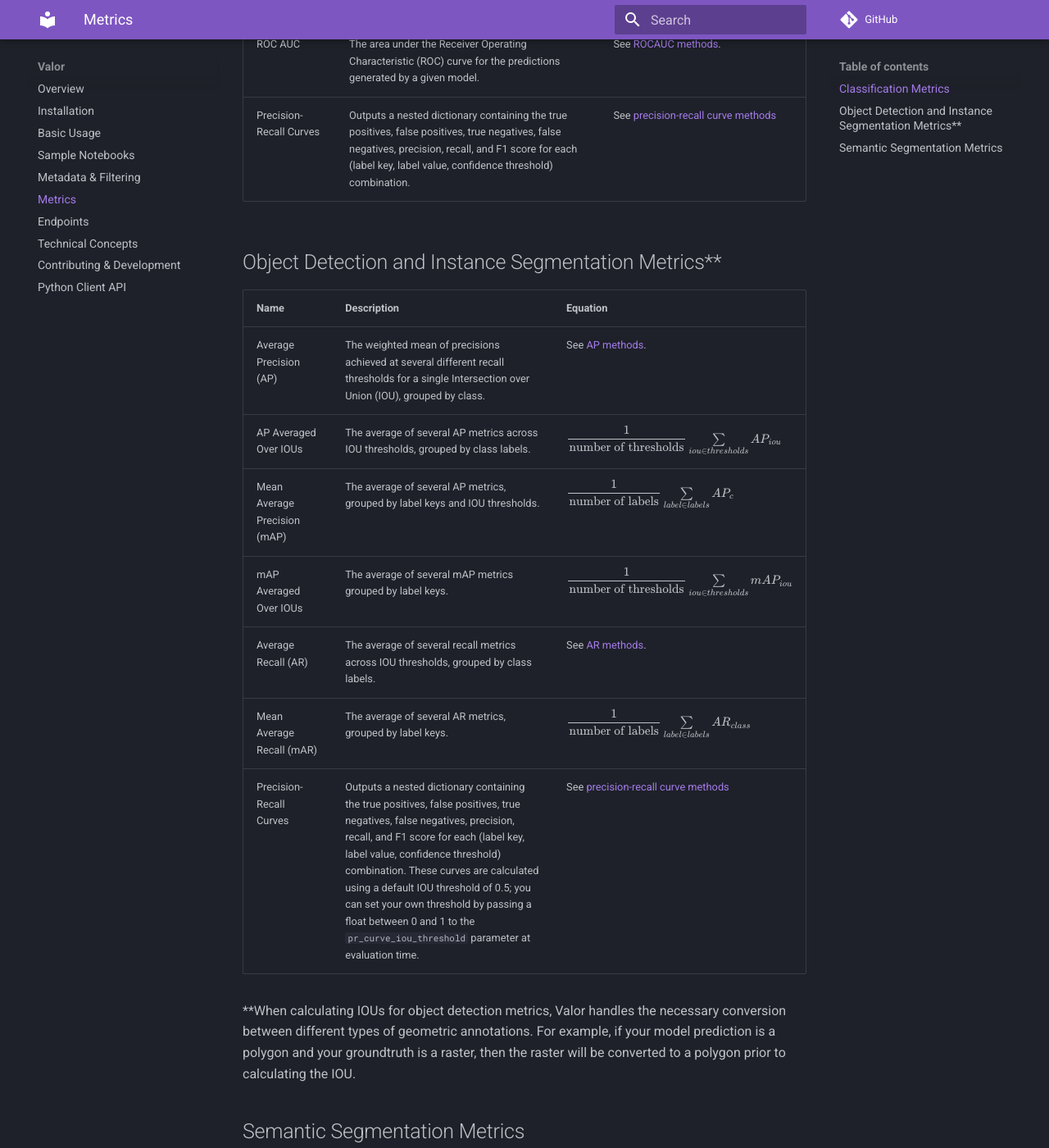
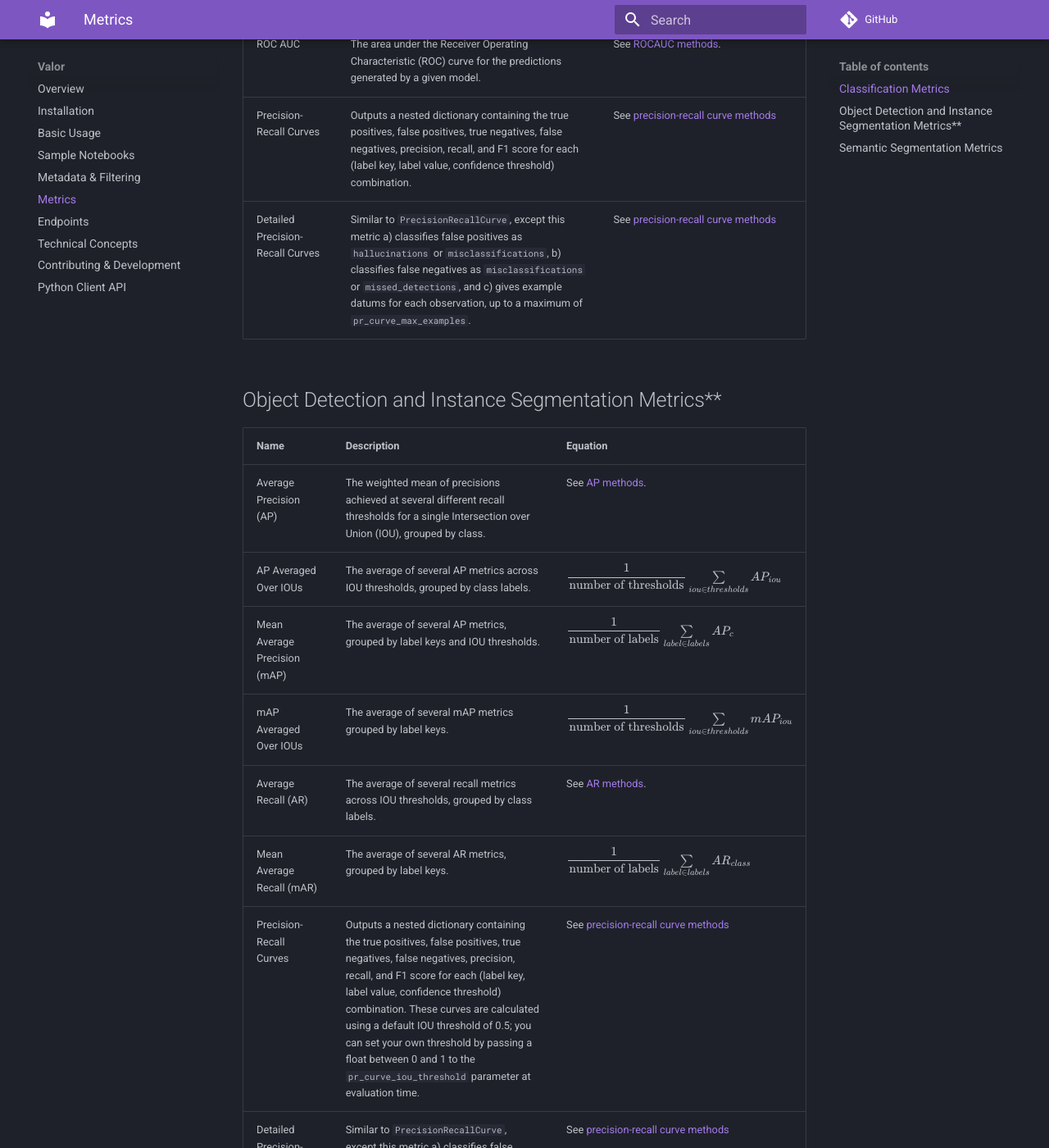
Before and after one commit to Striveworks/valor, an MkDocs documentation site: the page built from docs/metrics.md, in a window 1280 px wide and 1400 px high, scrolled down 663 px. Shown: the whole window at 82% size. Built offline with MkDocs 1.6.1 and Material for MkDocs 9.7.7, drawn with Linux system fonts in a browser that asks for light colours; comment, search, counter and statistics services are not loaded; some of the changed text lies outside the part shown.

Commit message:
update docs

````diff
--- a/docs/metrics.md
+++ b/docs/metrics.md
@@ -12,6 +12,7 @@ If we're missing an important metric for your particular use case, please [write
 | Accuracy | The number of true predictions divided by the total number of predictions. | $\dfrac{\|TP\|+\|TN\|}{\|TP\|+\|TN\|+\|FP\|+\|FN\|}$ |
 | ROC AUC | The area under the Receiver Operating Characteristic (ROC) curve for the predictions generated by a given model. | See [ROCAUC methods](#binary-roc-auc). |
 | Precision-Recall Curves | Outputs a nested dictionary containing the true positives, false positives, true negatives, false negatives, precision, recall, and F1 score for each (label key, label value, confidence threshold) combination. | See [precision-recall curve methods](#precision-recall-curves)|
+| Detailed Precision-Recall Curves | Similar to `PrecisionRecallCurve`, except this metric a) classifies false positives as `hallucinations` or `misclassifications`, b) classifies false negatives as `misclassifications` or `missed_detections`, and c) gives example datums for each observation, up to a maximum of `pr_curve_max_examples`. | See [precision-recall curve methods](#precision-recall-curves)|
 
 ## Object Detection and Instance Segmentation Metrics**
 
@@ -24,6 +25,7 @@ If we're missing an important metric for your particular use case, please [write
 | Average Recall (AR) | The average of several recall metrics across IOU thresholds, grouped by class labels. | See [AR methods](#average-recall-ar). |
 | Mean Average Recall (mAR) | The average of several AR metrics, grouped by label keys. | $\dfrac{1}{\text{number of labels}} \sum\limits_{label \in labels} AR_{class}$ |
 | Precision-Recall Curves | Outputs a nested dictionary containing the true positives, false positives, true negatives, false negatives, precision, recall, and F1 score for each (label key, label value, confidence threshold) combination. These curves are calculated using a default IOU threshold of 0.5; you can set your own threshold by passing a float between 0 and 1 to the `pr_curve_iou_threshold` parameter at evaluation time. | See [precision-recall curve methods](#precision-recall-curves)|
+| Detailed Precision-Recall Curves | Similar to `PrecisionRecallCurve`, except this metric a) classifies false positives as `hallucinations` or `misclassifications`, b) classifies false negatives as `misclassifications` or `missed_detections`, and c) gives example datums and bounding boxes for each observation, up to a maximum of `pr_curve_max_examples`. | See [precision-recall curve methods](#precision-recall-curves)|
 
 
 **When calculating IOUs for object detection metrics, Valor handles the necessary conversion between different types of geometric annotations. For example, if your model prediction is a polygon and your groundtruth is a raster, then the raster will be converted to a polygon prior to calculating the IOU.
@@ -167,6 +169,15 @@ Note that this metric differs from COCO's calculation in two ways:
 Precision-recall curves offer insight into which confidence threshold you should pick for your production pipeline. To compute these curves for your classification or object detection workflow, pass the metric name ("PrecisionRecallCurve") in the `metrics` parameter of your evaluation call. Valor will then tabulate the true positives, false positives, true negatives, false negatives, precision, recall, and F1 score for each (label key, label value, confidence threshold) combination, and store them in a nested dictionary for your use. When using the Valor Python client, the output will be formatted as follows:
 
 ```python
+
+pr_evaluation = evaluate_detection(
+    data=dataset,
+    metrics=[..., 'PrecisionRecallCurve']
+)
+
+print(pr_evaluation)
+
+
 [...,
 {
     "type": "PrecisionRecallCurve",
@@ -192,7 +203,7 @@ Precision-recall curves offer insight into which confidence threshold you should
 # To retrieve more detailed examples for each `fn`, `fp`, and `tp`, the user can request the `DetailedPrecisionRecallCurve` metric
 detailed_evaluation = evaluate_detection(
     data=dataset,
-    metrics=['DetailedPrecisionRecallCurve']
+    metrics=[..., 'DetailedPrecisionRecallCurve']
 )
 
 print(detailed_evaluation)
@@ -227,7 +237,7 @@ print(detailed_evaluation)
                     "total": 3,
                     "observations": {
                         'all': {
-                            "count":3,
+                            "count": 3,
                             "examples": [
                                 (
                                     'test_dataset',
````
Also changed, not shown: other parts of docs/metrics.md (+1 -4 lines).
